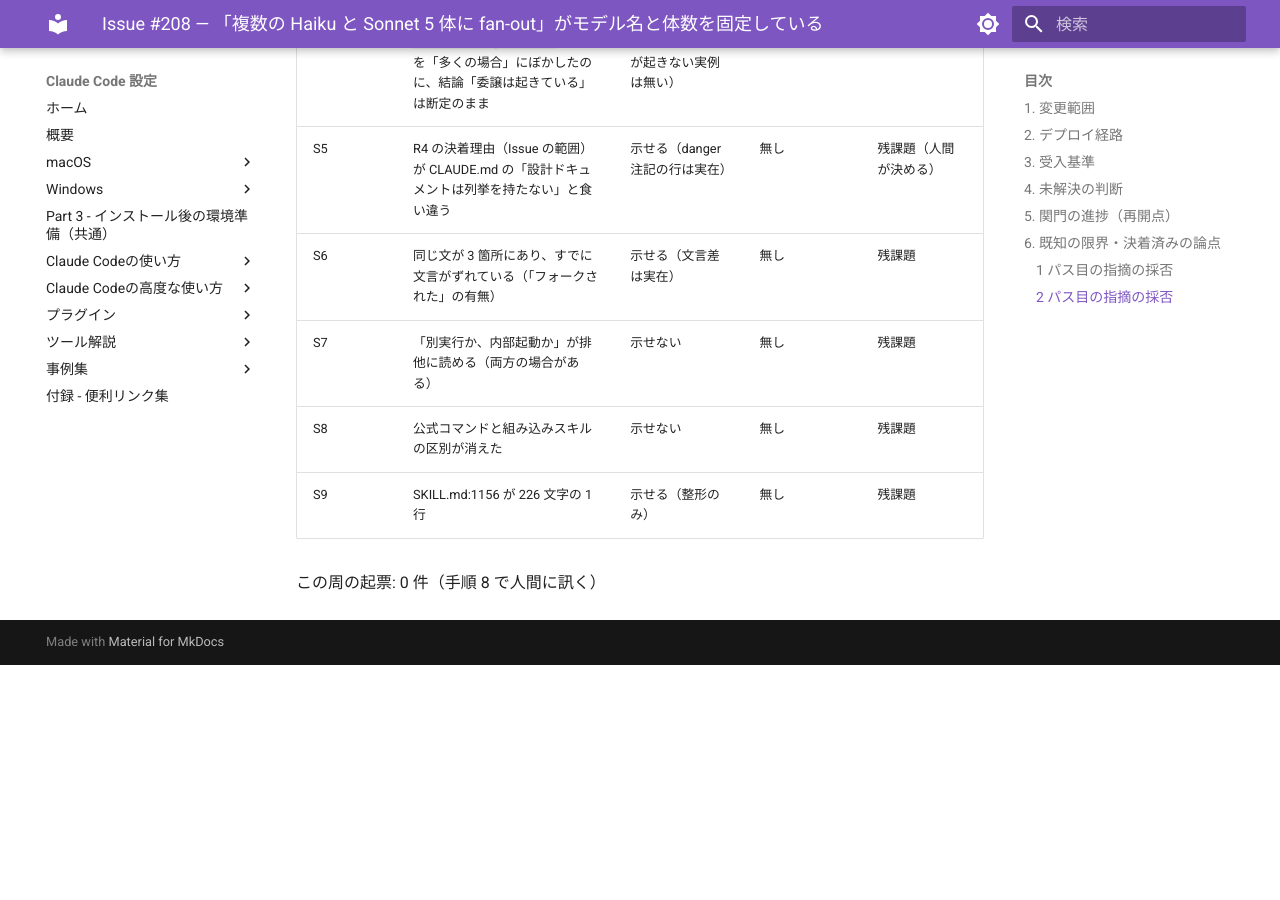
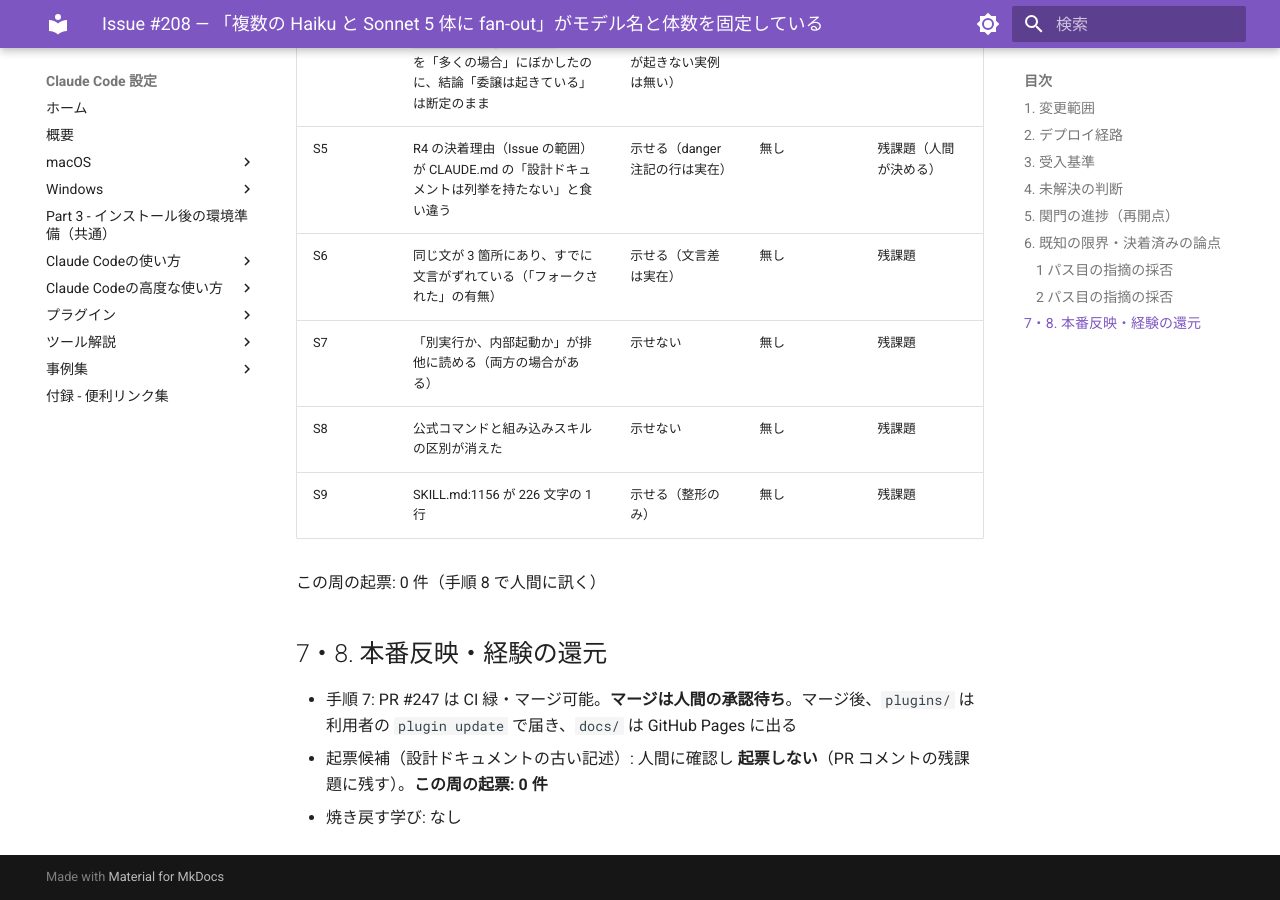
Before and after one commit to hdknr/claude-code-setup, an MkDocs documentation site: the page built from docs/plans/issue-208.md, in a window 1280 px wide and 900 px high, scrolled down 4353 px. Built offline with MkDocs 1.6.1 and Material for MkDocs 9.7.7, drawn with Linux system fonts in a browser that asks for light colours; before the commit the page ends 5018 px from its top, so only the background shows below that.

Commit message:
docs(plans): #208 の手順 7・8（マージ待ち・起票 0 件・学びなし）
Refs #208

Co-Authored-By: Claude Opus 5.5 <noreply@anthropic.com>

```diff
--- a/docs/plans/issue-208.md
+++ b/docs/plans/issue-208.md
@@ -104,3 +104,9 @@
 | S9 | SKILL.md:1156 が 226 文字の 1 行 | 示せる（整形のみ） | 無し | 残課題 |
 
 この周の起票: 0 件（手順 8 で人間に訊く）
+
+## 7・8. 本番反映・経験の還元
+
+- 手順 7: PR #247 は CI 緑・マージ可能。**マージは人間の承認待ち**。マージ後、`plugins/` は利用者の `plugin update` で届き、`docs/` は GitHub Pages に出る
+- 起票候補（設計ドキュメントの古い記述）: 人間に確認し **起票しない**（PR コメントの残課題に残す）。**この周の起票: 0 件**
+- 焼き戻す学び: なし
```
